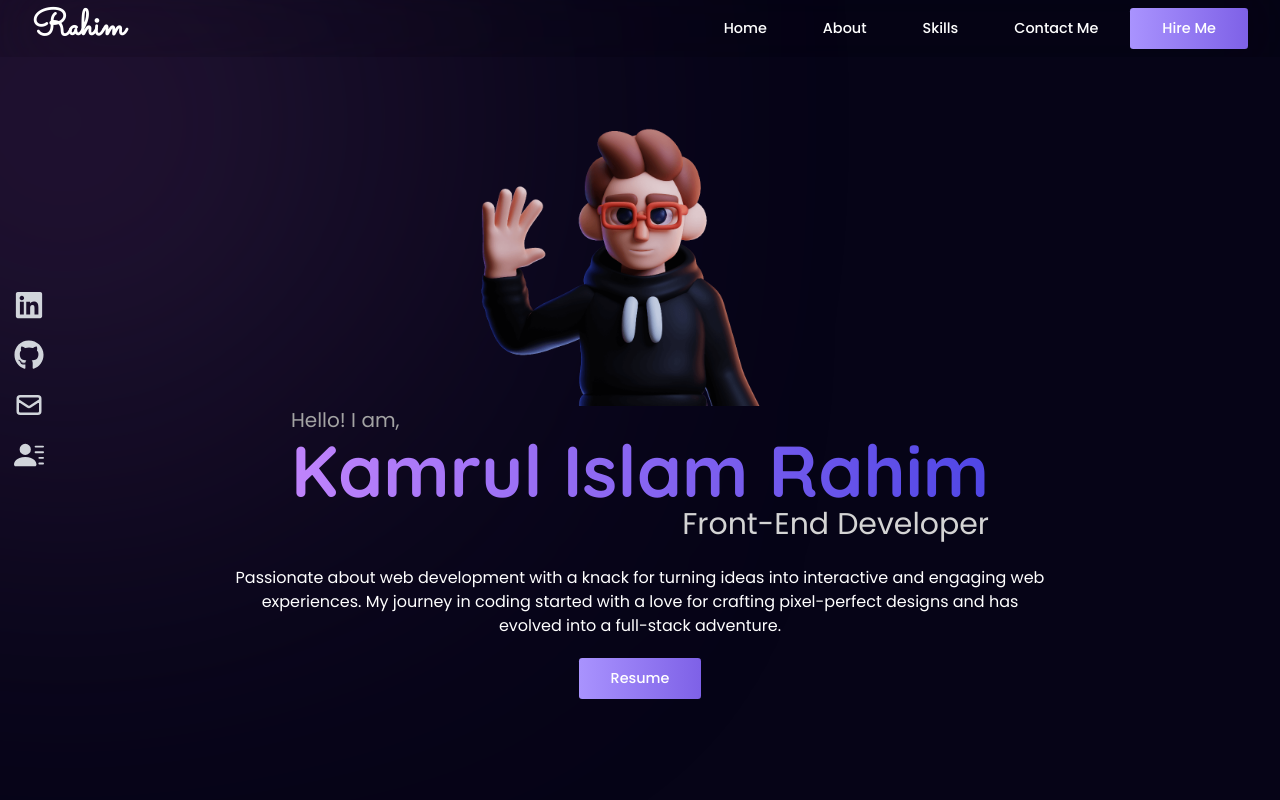
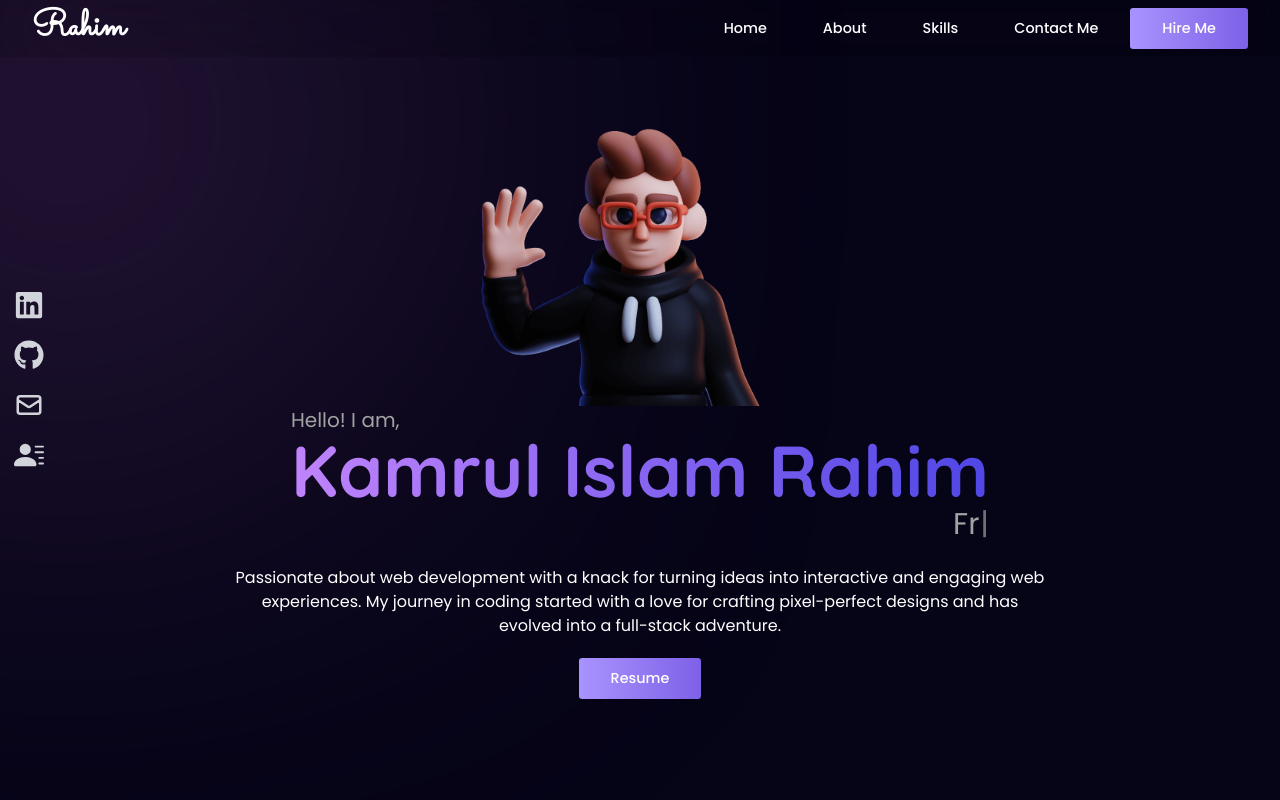
Before and after one commit to Rahim00001/test-portfolio2, a React (Vite) app: page / in a window 1280 px wide. Shown: the top 800 px of the page. Built offline with nearby package versions, Linux system fonts and the light colour scheme; a web font is replaced by a local one.

Commit message:
typwriter effect added on hero section

```diff
--- a/package.json
+++ b/package.json
@@ -16,7 +16,8 @@
     "react": "^18.2.0",
     "react-dom": "^18.2.0",
     "react-icons": "^5.0.1",
-    "swiper": "^11.1.1"
+    "swiper": "^11.1.1",
+    "typewriter-effect": "^2.21.0"
   },
   "devDependencies": {
     "@types/react": "^18.2.66",
--- a/src/Components/Hero/Hero.jsx
+++ b/src/Components/Hero/Hero.jsx
@@ -1,5 +1,6 @@
 import "./Hero.css"
 import hero from "../../../public/Assets/images/hero.png"
+import TypewriterComponent from "typewriter-effect";
 const Hero = () => {
     return (
         <section className="hero-container min-h-[88vh] flex flex-col items-center justify-center">
@@ -10,7 +11,15 @@ const Hero = () => {
                 <div data-aos="fade-up-left" data-aos-duration="1000">
                     <p className="text-xl text-neutral-400">Hello! I am,</p>
                     <h1 className="text-4xl md:text-7xl font-bold font-quicksand text-transparent bg-clip-text bg-gradient-to-r from-purple-400 to-indigo-600">Kamrul Islam Rahim</h1>
-                    <h4 className="text-2xl md:text-3xl text-neutral-300 text flex justify-end">Front-End Developer</h4>
+                    <h4 className="text-2xl md:text-3xl text-neutral-400 flex justify-end">
+                        <TypewriterComponent
+                            options={{
+                                strings: ['Front-End Developer', 'MERN Stack Developer', 'React Developer'],
+                                autoStart: true,
+                                loop: true,
+                            }}
+                        />
+                    </h4>
                 </div>
             </div>
             <div className="flex flex-col justify-center items-center" data-aos="fade-up" data-aos-duration="1000">
```
Also changed, not shown: 1 other file (tests, documents, lock files or other folders).
